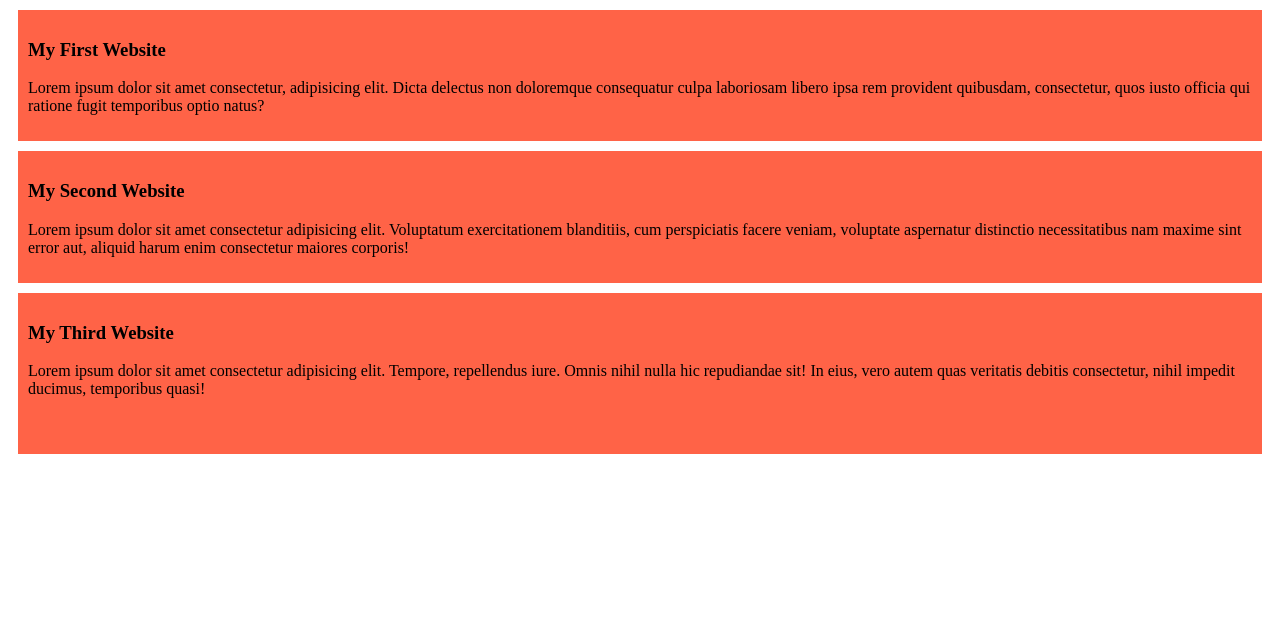
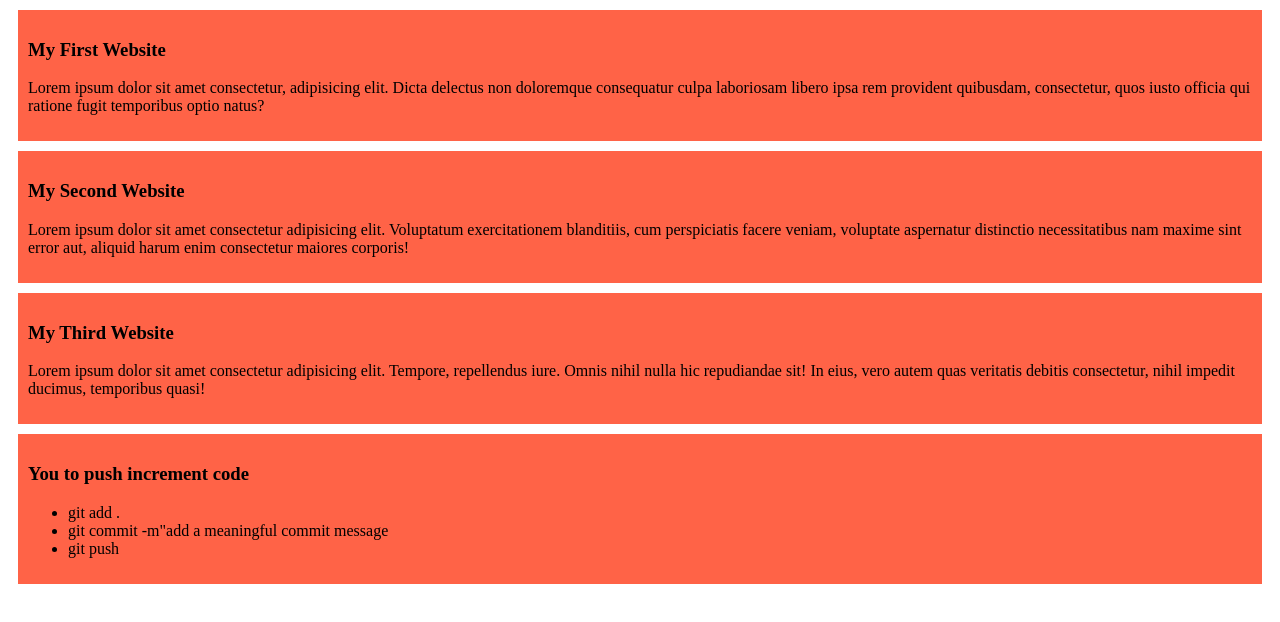
Before and after one commit to Silton07/my-first-github-repo, a plain HTML site: page index.html in a window 1280 px wide. Drawn offline with Linux system fonts and the light colour scheme.

Commit message:
added a list to push code

```diff
--- a/index.html
+++ b/index.html
@@ -18,6 +18,14 @@
    <div>
    <h3>My Third Website</h3>
    <p>Lorem ipsum dolor sit amet consectetur adipisicing elit. Tempore, repellendus iure. Omnis nihil nulla hic repudiandae sit! In eius, vero autem quas veritatis debitis consectetur, nihil impedit ducimus, temporibus quasi!</p>
-   <div>
+   </div>
+    <div>
+        <h3>You to push increment code</h3>
+        <ul>
+            <li>git add .</li>
+            <li>git commit -m"add a meaningful commit message</li>
+            <li>git push</li>
+        </ul>
+    </div>
 </body>
 </html>
```
